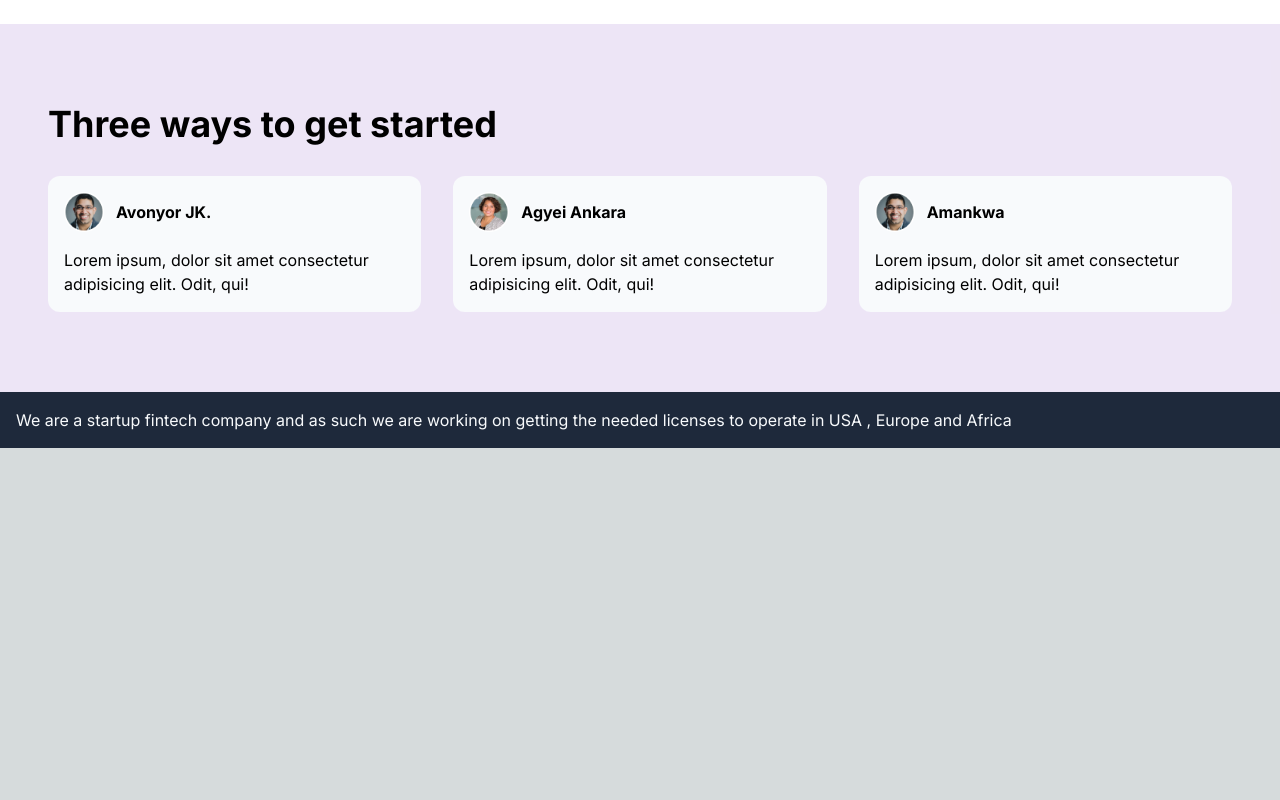
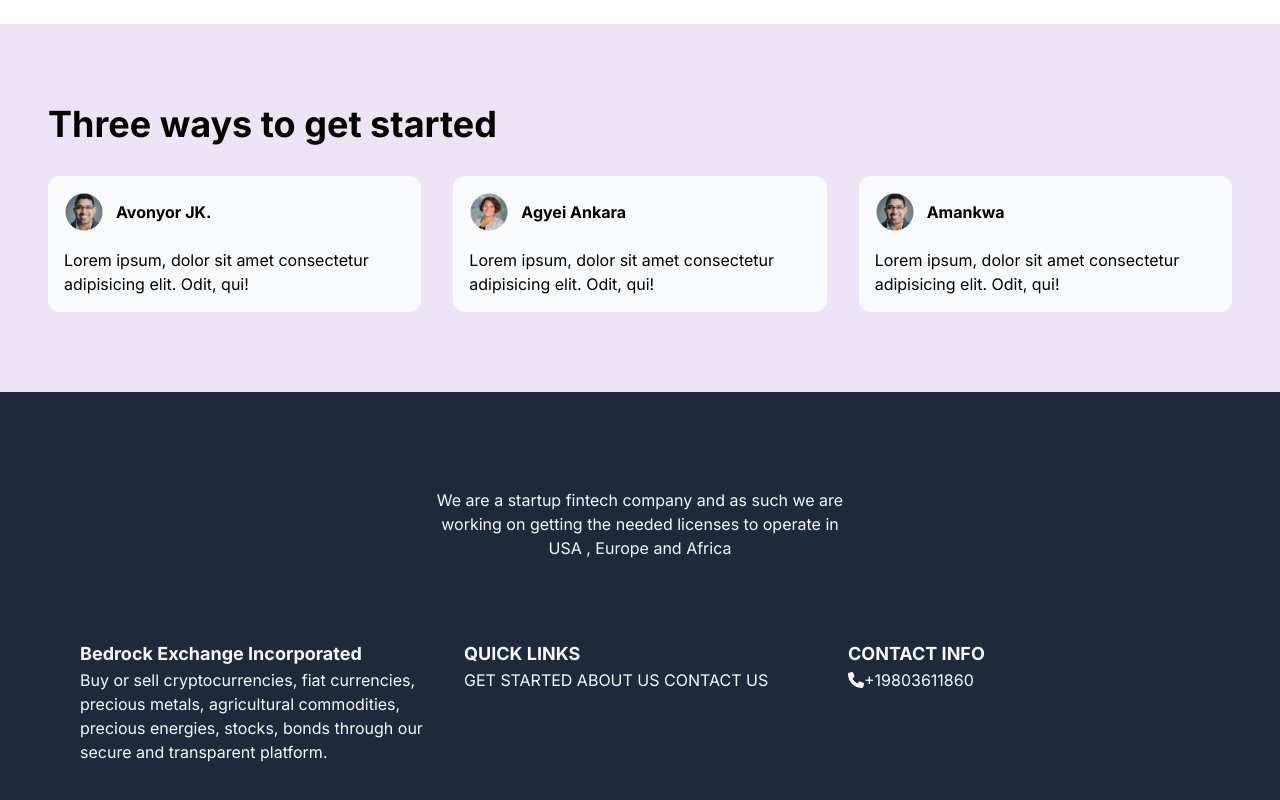
Before and after one commit to nird-io/bedrock-trade-clone, a Next.js app in the folder bedrock/: page / in a window 1280 px wide. Shown: the part 5275-6075 px from the top of the page. Before the commit the page ends 5723 px from the top, so only its background shows below. Built offline with nearby package versions, Linux system fonts and the light colour scheme.

Commit message:
Update Footer.tsx

```diff
--- a/bedrock/components/Home/Footer.tsx
+++ b/bedrock/components/Home/Footer.tsx
@@ -1,13 +1,37 @@
+import { faPhone } from "@fortawesome/free-solid-svg-icons";
+import { FontAwesomeIcon } from "@fortawesome/react-fontawesome";
 import React from "react";
 
 export const Footer = () => {
   return (
-    <div className="flex bg-slate-800 text-slate-50 text-base">
-      <p className="text-center p-4">
+    <div className="flex py-20 gap-8 md:px-12 flex-col bg-slate-800 items-center text-slate-50 text-base">
+      <p className="text-center p-4 max-w-md">
         We are a startup fintech company and as such we are working on getting
         the needed licenses to operate in USA , Europe and Africa
       </p>
-      <div className="grid grid-cols-4"></div>
+      <div className="grid grid-cols-1 p-4 md:grid-cols-3">
+        <div className="flex flex-col p-4">
+          <h3 className="text-lg font-bold">Bedrock Exchange Incorporated</h3>
+          <p>
+            Buy or sell cryptocurrencies, fiat currencies, precious metals,
+            agricultural commodities, precious energies, stocks, bonds through
+            our secure and transparent platform.
+          </p>
+        </div>
+        <div className="flex flex-col p-4">
+          <h3 className="text-lg font-bold">QUICK LINKS</h3>
+          <p>GET STARTED ABOUT US CONTACT US</p>
+        </div>
+        <div className="flex flex-col p-4">
+          <h3 className="text-lg font-bold">CONTACT INFO</h3>
+          <ul>
+            <li>
+              <FontAwesomeIcon icon={faPhone} />
+              <span>+19803611860</span>
+            </li>
+          </ul>
+        </div>
+      </div>
     </div>
   );
 };
```
